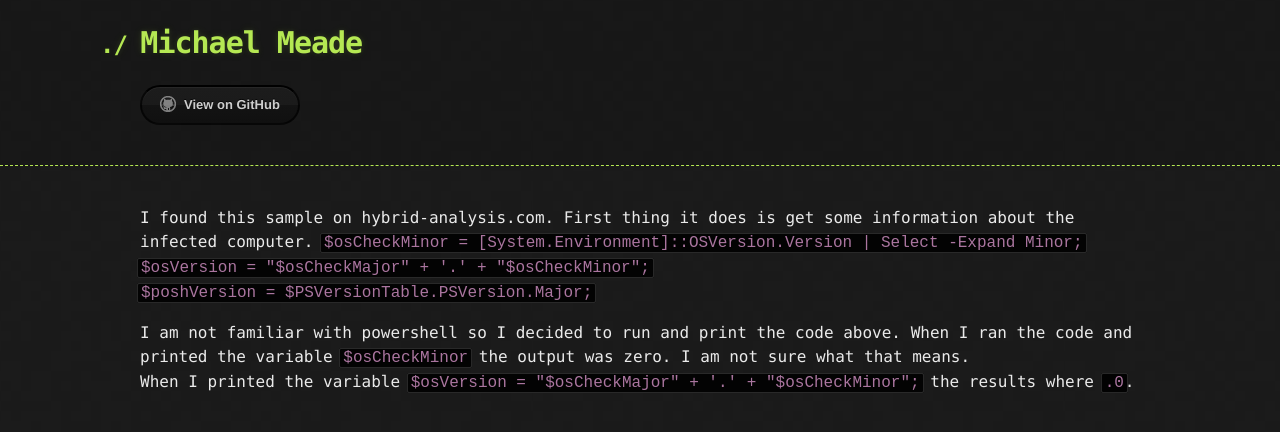
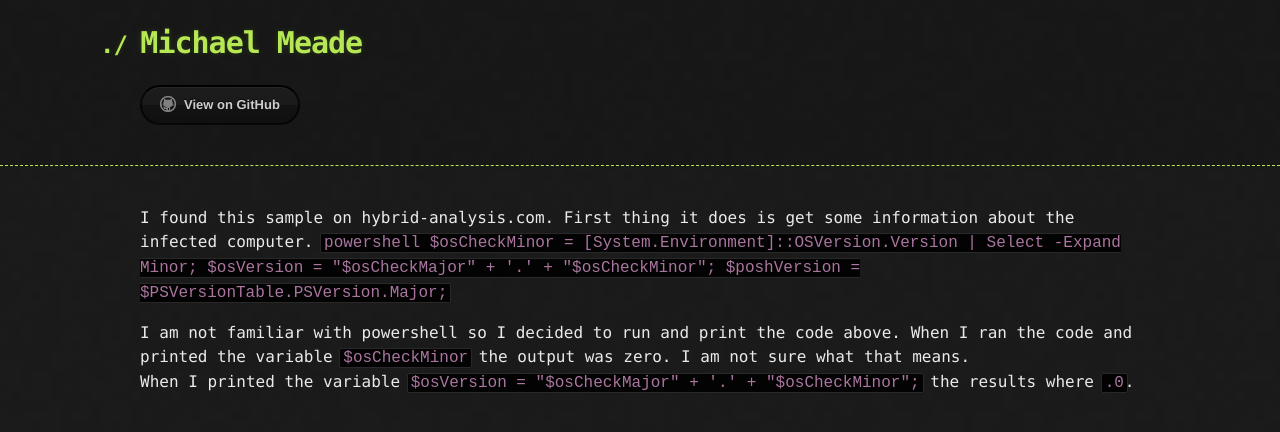
Before and after one commit to Michael-Meade/MinerFind, a Jekyll site: the page built from powerShellXmrig.md, in a window 1280 px wide. Shown: the top 432 px of the page. Built offline with Jekyll 4.4.1, drawn with Linux system fonts in a browser that asks for light colours; our own code applies the rules of GitHub Pages for plain Markdown files; the repository's description, which GitHub fills in, is left out.

Commit message:
Update powerShellXmrig.md

````diff
--- a/powerShellXmrig.md
+++ b/powerShellXmrig.md
@@ -1,7 +1,7 @@
 I found this sample on hybrid-analysis.com.  First thing it does is get some information about the infected computer.
-```$osCheckMinor = [System.Environment]::OSVersion.Version | Select -Expand Minor;```<br>
-```$osVersion = "$osCheckMajor" + '.' + "$osCheckMinor";```<br>
-```$poshVersion = $PSVersionTable.PSVersion.Major;```<br>
+```powershell $osCheckMinor = [System.Environment]::OSVersion.Version | Select -Expand Minor;
+$osVersion = "$osCheckMajor" + '.' + "$osCheckMinor";
+$poshVersion = $PSVersionTable.PSVersion.Major;```<br>
 
 I am not familiar with powershell so I decided to run and print the code above. When I ran the code and printed the variable ```$osCheckMinor``` the output was zero. I am not sure what that means. <br>
 When I printed the variable  ```$osVersion = "$osCheckMajor" + '.' + "$osCheckMinor";``` the results where ```.0```.<br>
````
